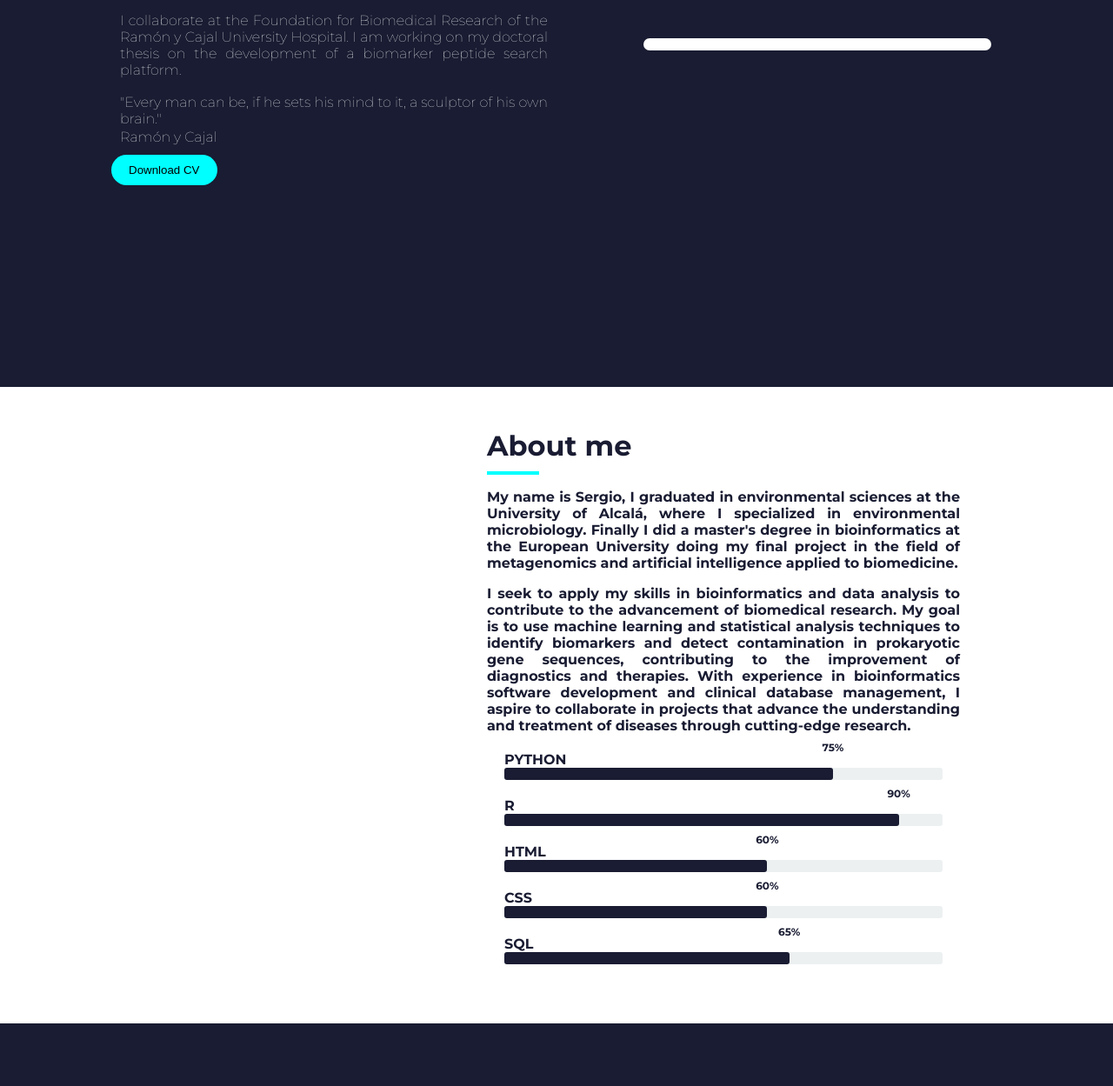
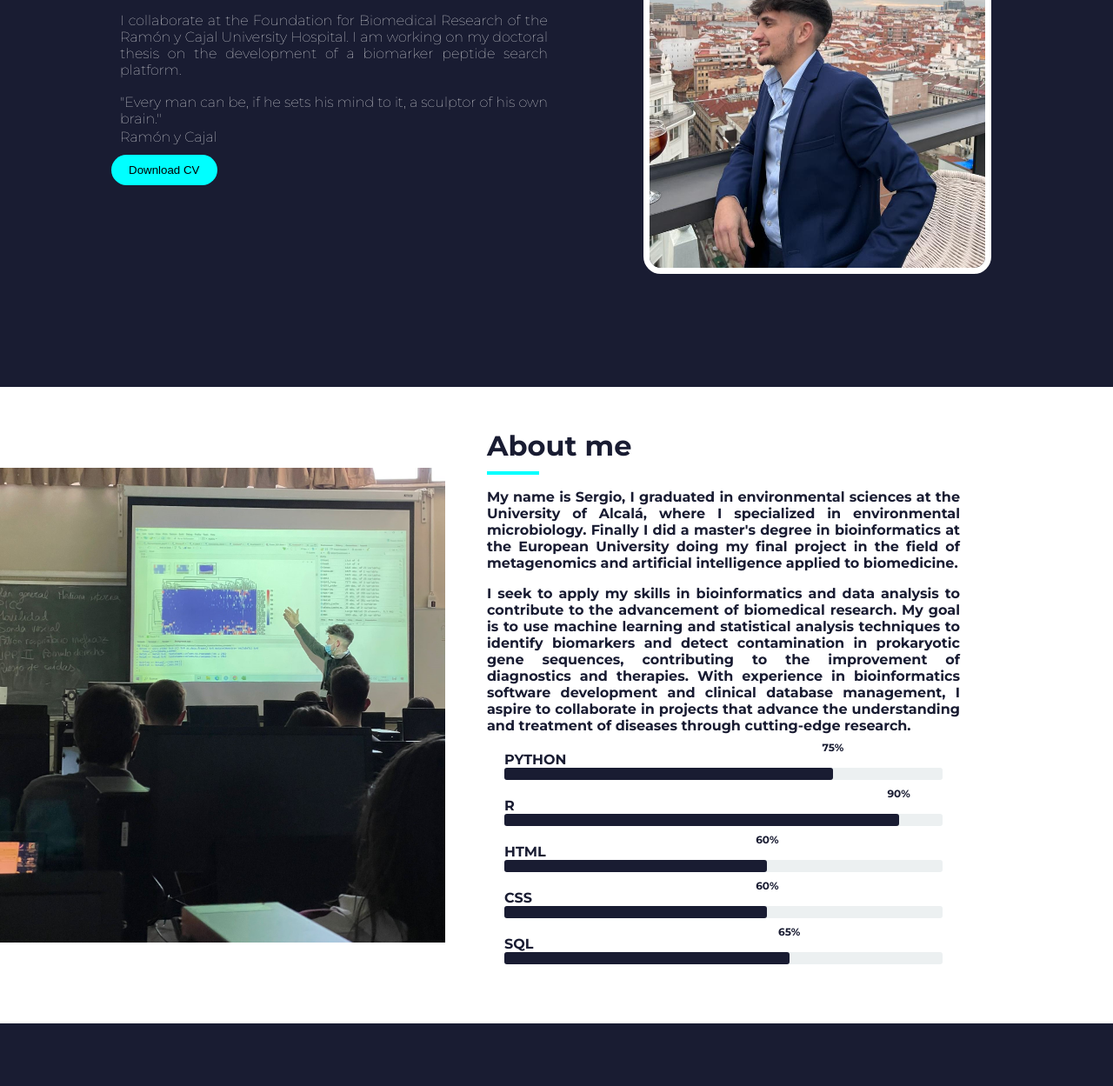
Before and after one commit to OPSergio/portfolio.github.io, a plain HTML site: page index.html in a window 1280 px wide. Shown: the part 355-1604 px from the top of the page at 87% size. Drawn offline with Linux system fonts and the light colour scheme.

Commit message:
Debug index.html

```diff
--- a/index.html
+++ b/index.html
@@ -48,12 +48,12 @@
                     <button class="download-cv">Download CV</button>
                 </a>
             </div>
-            <img src="./IMG-20221217-WA0023.jpg" alt="">
+            <img src="./imag/IMG-20221217-WA0023.jpg" alt="">
         </main>
     </div>
 
     <div class="about" id="aboutt">
-        <img src="./IMG-20230203-WA0025.jpg" alt="">
+        <img src="./imag/IMG-20230203-WA0025.jpg" alt="">
         <div class="aboutinfo">
             <h2>About me</h2>
             <div class="divider"></div>
```
